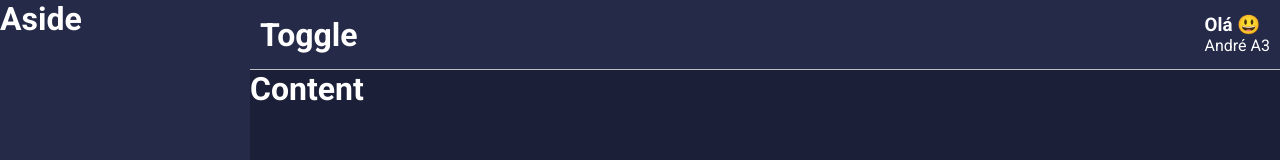
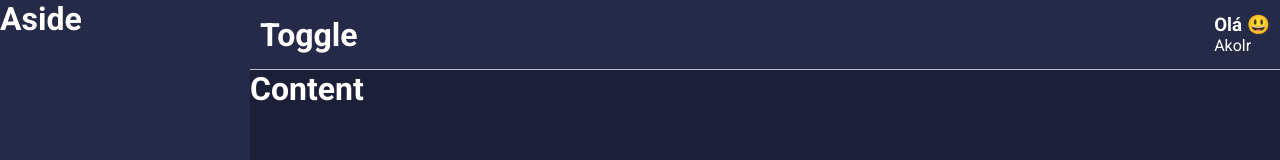
Before and after one commit to jhonathancarneiro/my-dash, a React (Create React App) app: page / in a window 1280 px wide. Shown: the top 160 px of the page. Built offline with nearby package versions, Linux system fonts and the light colour scheme.

Commit message:
my first commit

```diff
--- a/src/components/Header/index.tsx
+++ b/src/components/Header/index.tsx
@@ -13,7 +13,7 @@ export default function Header() {
       <h1>Toggle</h1>
       <Profile>
         <Welcome> Olá {emoji}</Welcome>
-        <UserName>André A3</UserName>
+        <UserName>Akolr</UserName>
       </Profile>
     </Container>
   );
```
